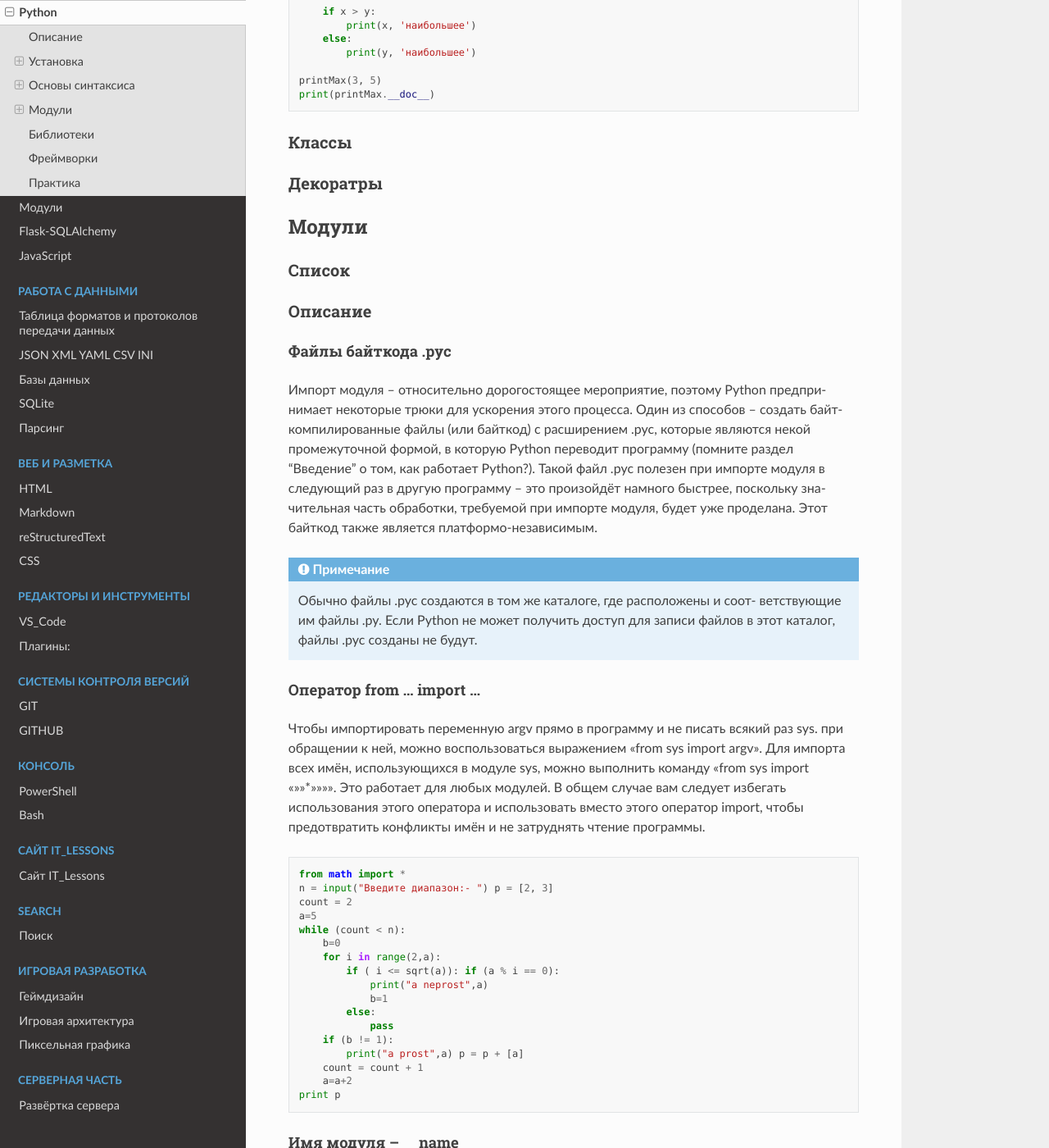
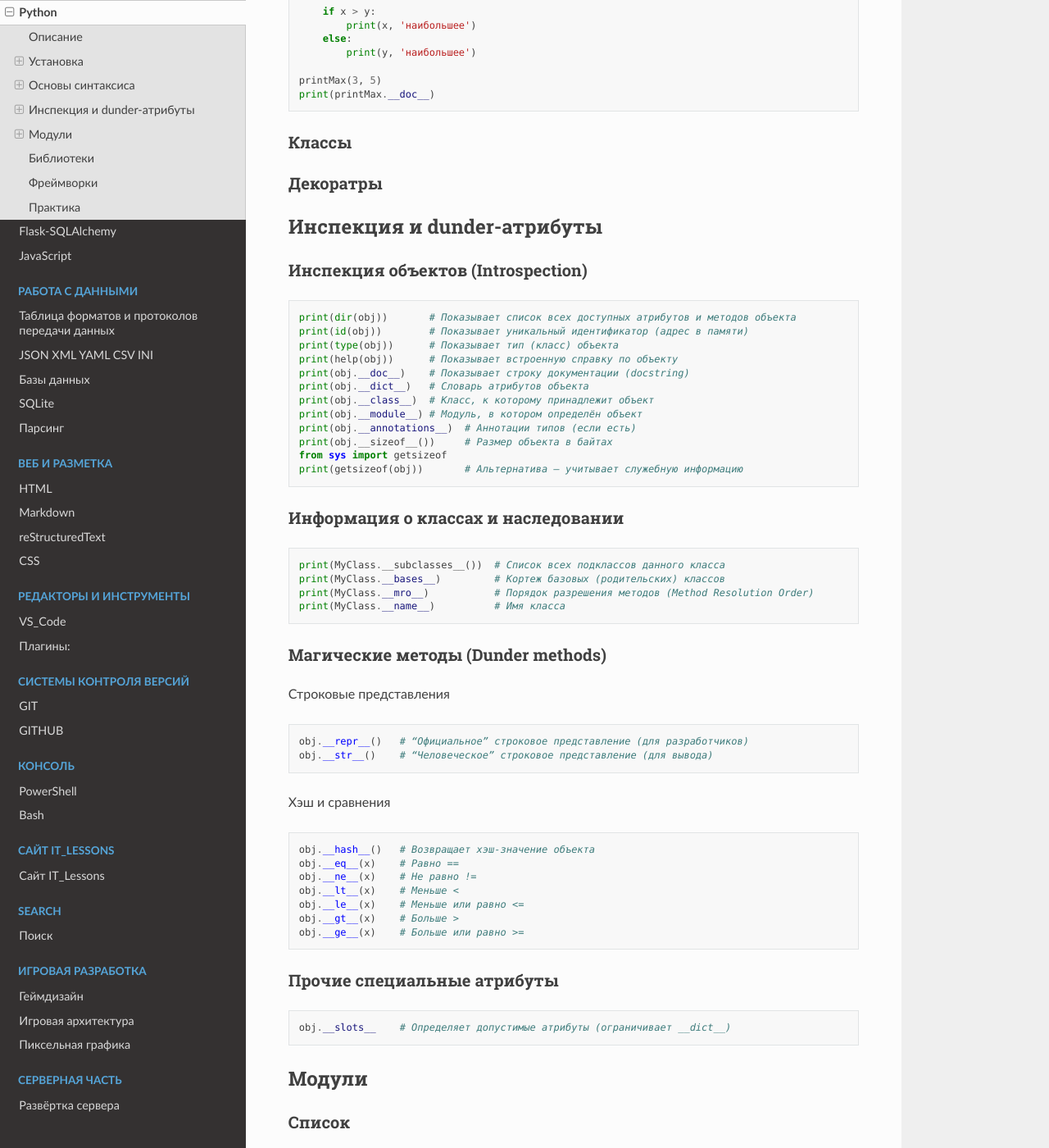
Before and after one commit to NMSprog/5_ITL, a Sphinx documentation site: the page built from source/Python/Python.rst, in a window 1280 px wide and 1400 px high, scrolled down 35518 px. Shown: the whole window at 82% size. Built offline with Sphinx 7.4.7 and the Read the Docs theme 3.1.0, drawn with Linux system fonts in a browser that asks for light colours.

Commit message:
09.11.25 добовление в Python

```diff
--- a/source/Python/Python.rst
+++ b/source/Python/Python.rst
@@ -1744,6 +1744,73 @@ Python имеет остроумную особенность, называем
 
 Декоратры
 ---------
+
+Инспекция и dunder-атрибуты
+===========================
+
+Инспекция объектов (Introspection)
+----------------------------------
+
+.. code:: python
+
+    print(dir(obj))       # Показывает список всех доступных атрибутов и методов объекта
+    print(id(obj))        # Показывает уникальный идентификатор (адрес в памяти)
+    print(type(obj))      # Показывает тип (класс) объекта
+    print(help(obj))      # Показывает встроенную справку по объекту
+    print(obj.__doc__)    # Показывает строку документации (docstring)
+    print(obj.__dict__)   # Словарь атрибутов объекта
+    print(obj.__class__)  # Класс, к которому принадлежит объект
+    print(obj.__module__) # Модуль, в котором определён объект
+    print(obj.__annotations__)  # Аннотации типов (если есть)
+    print(obj.__sizeof__())     # Размер объекта в байтах
+    from sys import getsizeof
+    print(getsizeof(obj))       # Альтернатива — учитывает служебную информацию
+
+Информация о классах и наследовании
+-----------------------------------
+
+.. code:: python
+
+    print(MyClass.__subclasses__())  # Список всех подклассов данного класса
+    print(MyClass.__bases__)         # Кортеж базовых (родительских) классов
+    print(MyClass.__mro__)           # Порядок разрешения методов (Method Resolution Order)
+    print(MyClass.__name__)          # Имя класса
+
+Магические методы (Dunder methods)
+----------------------------------
+
+Строковые представления
+
+.. code:: python
+
+    obj.__repr__()   # “Официальное” строковое представление (для разработчиков)
+    obj.__str__()    # “Человеческое” строковое представление (для вывода)
+
+Хэш и сравнения
+
+.. code:: python
+
+    obj.__hash__()   # Возвращает хэш-значение объекта
+    obj.__eq__(x)    # Равно ==
+    obj.__ne__(x)    # Не равно !=
+    obj.__lt__(x)    # Меньше <
+    obj.__le__(x)    # Меньше или равно <=
+    obj.__gt__(x)    # Больше >
+    obj.__ge__(x)    # Больше или равно >=
+
+
+Прочие специальные атрибуты
+---------------------------
+
+.. code:: python
+
+    obj.__slots__    # Определяет допустимые атрибуты (ограничивает __dict__)
+
+
+
+
+
+
 Модули
 ======
 
@@ -1883,11 +1950,52 @@ import, чтобы предотвратить конфликты имён и н
 потому что оно начинается с двойного подчёркивания
 
 
+
+
+
+
+
+
+
+
+
+
+
+
+
+
+
 Библиотеки
 ==========
 
+
+
+
+
+
+
+
+
+
+
+
+
+
 Фреймворки
 ==========
 
+
+
+
+
+
+
+
+
+
+
+
+
+
 Практика
 ========
--- a/source/index.rst
+++ b/source/index.rst
@@ -5,7 +5,6 @@
     :maxdepth: 2
 
     Python/Python
-    Python/Modul
     Python/SQLAlchemy
     JavaScript/JavaScript
 
```
Also changed, not shown: source/Python/Modul.rst (deleted, +0 -137 lines).
